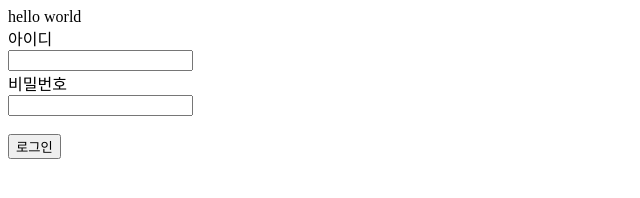
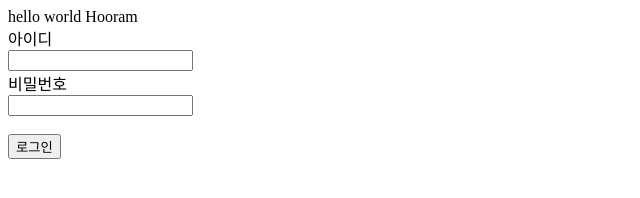
Before and after one commit to tzist/busan_c, a plain HTML site: page index.html in a window 1280 px wide. Shown: the full height of the page, 0-640 px from the left. Drawn offline with Linux system fonts and the light colour scheme.

Commit message:
index.html : change contents

```diff
--- a/index.html
+++ b/index.html
@@ -1,5 +1,5 @@
 <html>
-  <body>hello world
+  <body>hello world Hooram
       <form action="login.php" method="POST">
 		<span> 아이디 </span><br/>
 		<input type="text" name="loginID" required>
```
